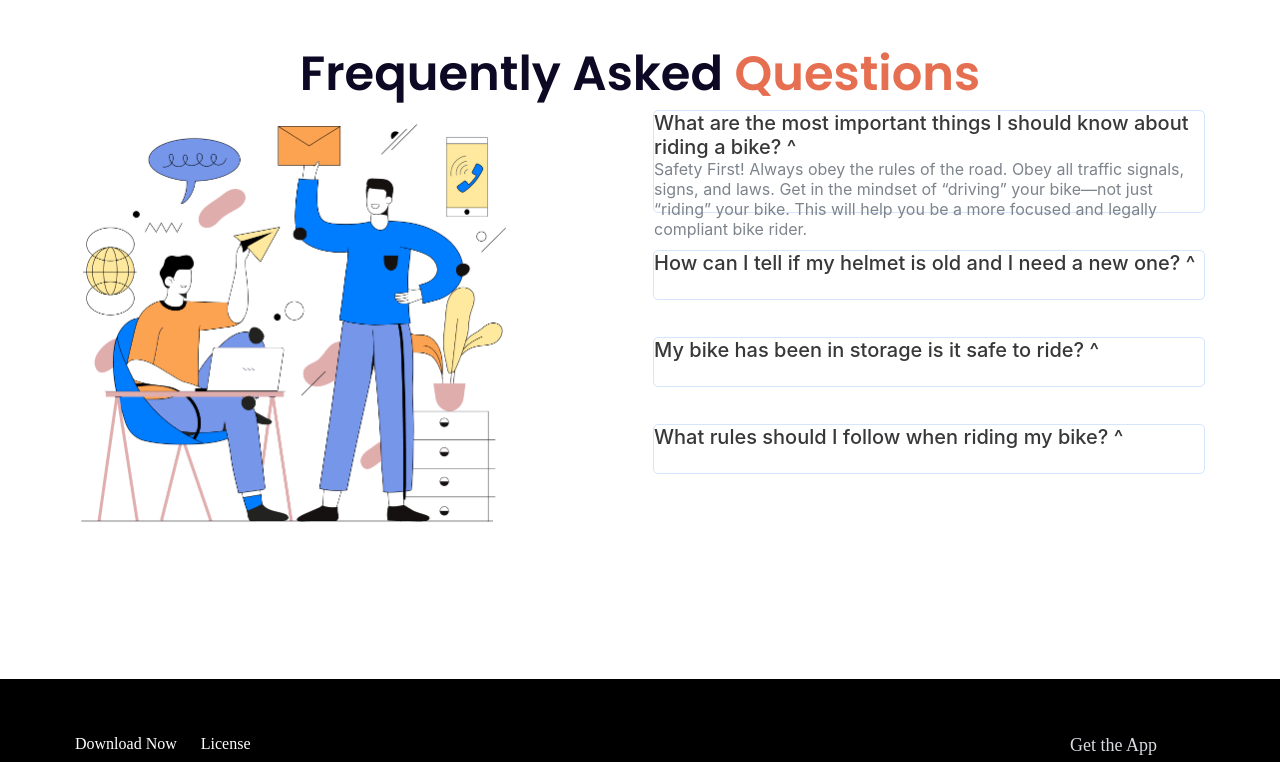
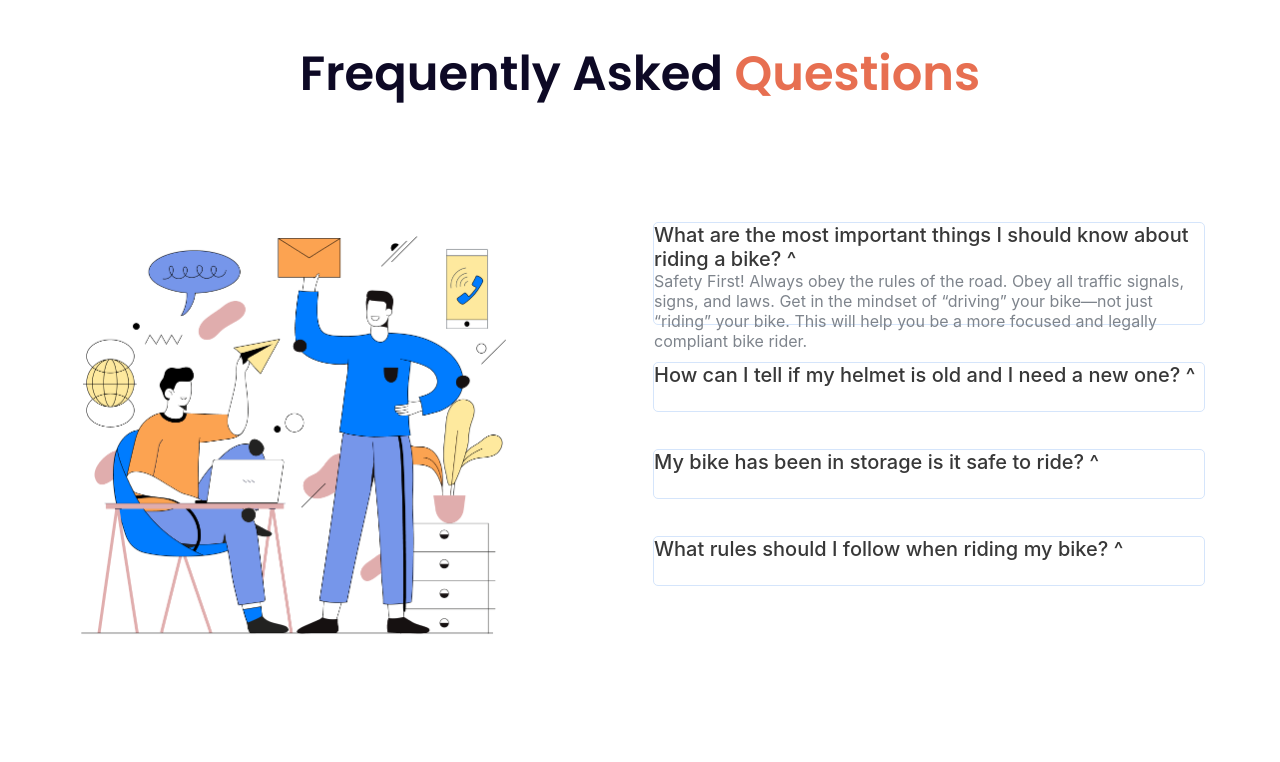
Before and after one commit to abufaisal580/bike-project, a plain HTML site: page index.html in a window 1280 px wide. Shown: the part 2930-3692 px from the top of the page. Drawn offline with Linux system fonts and the light colour scheme.

Commit message:
last-section

```diff
--- a/style.css
+++ b/style.css
@@ -298,6 +298,7 @@ margin-top: 15px;
 #main-last-section{
 display: flex;
 justify-content: space-between;
+margin-top: 112px;
 }
 .last-section-headding{
     text-align: center;
```
